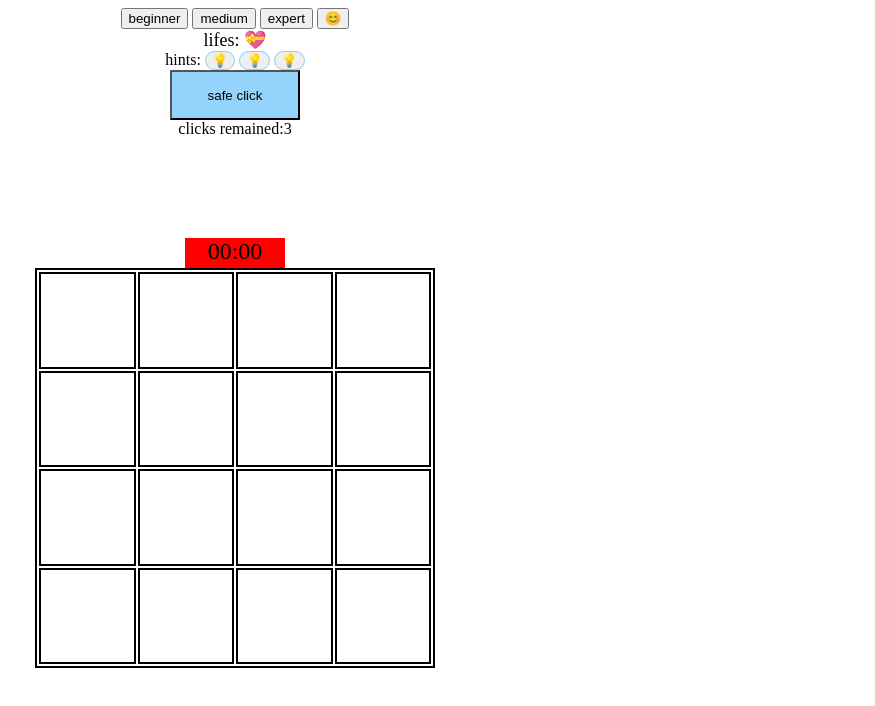
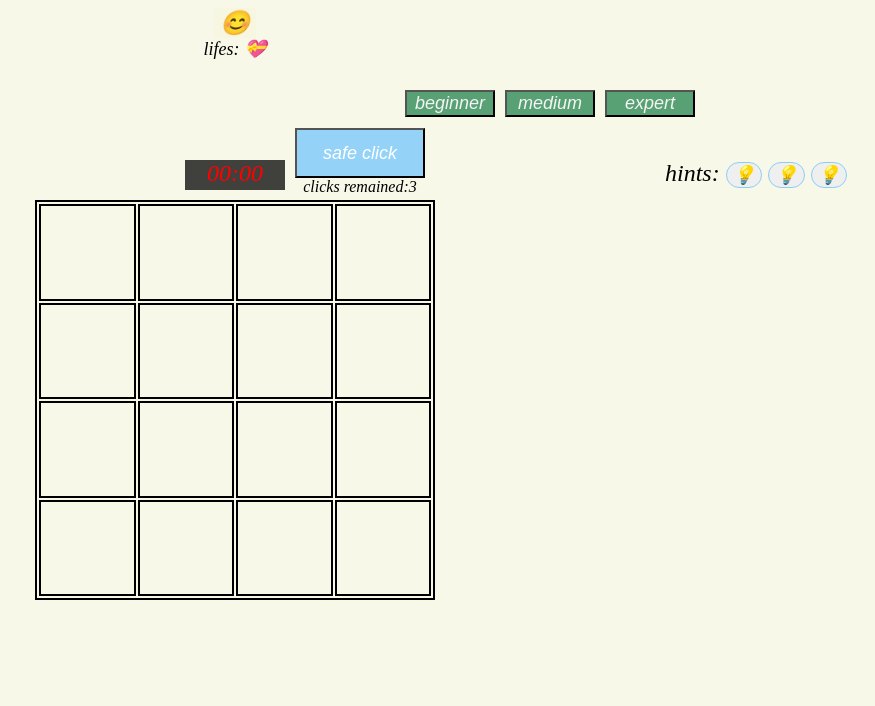
Before and after one commit to Bar26/mine-sweeper, a plain HTML site: page index.html in a window 1280 px wide. Shown: the whole page, without its empty margins (405-1280 px from the left). Drawn offline with Linux system fonts and the light colour scheme.

Commit message:
Add files via upload

```diff
--- a/css/main.css
+++ b/css/main.css
@@ -1,6 +1,11 @@
 
 body{
     text-align: center;
+    background-color: rgba(245, 245, 220, 0.603);
+}
+
+*{
+    font-style: italic;
 }
 
 img{
@@ -20,6 +25,9 @@ table{
     border: 2px solid black;
 }
 
+button{
+    cursor: pointer;
+}
 
 td{
     height: 2em;
@@ -43,14 +51,15 @@ span.content{
 }
 
 .timer{
-    background-color: red;
-    color: black;
+    background-color: rgba(0, 0, 0, 0.74);
+    color: red;
     width: 100px;
     height: 30px;
     font-size: x-large;
     text-align: center;
     display: inline-block;
     margin-top: 100px;
+    margin-bottom: 10px;
 
 }
 
@@ -58,9 +67,18 @@ span.content{
     background-color:burlywood;
 }
 
+.hint{
+    font-size: x-large;
+    position: absolute;
+    top: 160px;
+    left: 1070px;
+
+}
+
 .hint button{
     border-radius: 50px;
     border: lightskyblue 1px solid;
+    font-size: large;
 
 }
 
@@ -69,12 +87,54 @@ span.content{
     border: 0ch;
 }
 
+.safeClick{
+   position: absolute;
+   top: 128px;
+   left: 700px;
+
+}
+
 .safeClick button{
     background-color: rgba(135, 206, 250, 0.877);
     width: 130px;
     height: 50px;
+    font-size: large;
+    color: white;
+
 }
 
 .revealed{
     outline: 3px rgb(58, 173, 245) solid;
 }
+
+.level{
+    background-color: rgba(46, 139, 86, 0.788);
+    color: whitesmoke;
+    font-size: large;
+    position: absolute;
+    top: 90px;
+    width:90px;
+}
+
+.level.beginner{
+    left: 810px;
+
+}
+.level.medium{
+    left: 910px;
+
+}
+.level.expert{
+    left: 1010px;
+}
+
+
+.heart{
+    font-size: large;
+}
+
+.smiley{
+    background-color: rgba(245, 245, 220, 0.603);
+    border: 0px;
+    font-size: x-large;
+}
--- a/index.html
+++ b/index.html
@@ -8,9 +8,13 @@
     <title>Document</title>
     <link rel="stylesheet" href="css/main.css">
 </head>
-<button onclick="init(4,2)" class="begginer">beginner</button>
-<button onclick="init(8,12)" class="begginer">medium</button>
-<button onclick="init(12,30)" class="begginer">expert</button>
+
+
+
+<body onload="init()">
+    <button onclick="init(4,2)" class="level beginner">beginner</button>
+<button onclick="init(8,12)" class="level medium">medium</button>
+<button onclick="init(12,30)" class="level expert">expert</button>
 <button onclick="resetLevel()" class="smiley">😊</button>
 <div class="heart">lifes: <span></span></div>
 <div class="hint"> hints:
@@ -19,19 +23,15 @@
     <button onclick="hintClicked(this)" class="last">💡</button>
 </div>
 <div class="safeClick">
-    <div>
          <button onclick="revealSafeClick()"> safe click</button>
          <div>clicks remained:<span class="safeCount"></span></div>
         </div>
 
-
-<body onload="init()">
     <div class="timer"></div>
     <div class="container">
 
-        <!-- <img src="img/bomb.jpg" /> -->
 
-        <!-- <img src="img/flag.jpg" /> -->
+
     </div>
 
 
--- a/js/game.js
+++ b/js/game.js
@@ -35,9 +35,6 @@ function init(size = 4, numMines = 2) {
 
     elSafeCount.innerHTML = '3'
     gSafeClicks = 3
-
-
-
     gMines = []
     gSize = size
     gNumMines = numMines
@@ -52,10 +49,11 @@ function init(size = 4, numMines = 2) {
     gCellsShown = 0
     gCountMarked = 0
     gNumClicks = 0
-
     gSec = 0
     gMin = 0
 }
+
+
 
 
 function cellClicked(elCell, i, j) {
@@ -103,6 +101,32 @@ function cellClicked(elCell, i, j) {
     }
 }
 
+
+function rightclick(elcell, cell) {     //TODO
+    if (cell.isShown) return
+    var elFlag = elcell.querySelector('span.flag')
+    gNumClicks++
+    if (gNumClicks === 1) gTimeInterval = setInterval(timerCycle, 1000)
+    if (cell.isMarked) {
+        cell.isMarked = false
+        elFlag.style.display = 'none'
+        if (cell.isMine) {
+            gCountMarked--
+        }
+
+    } else {
+        cell.isMarked = true
+        elFlag.style.display = 'block'
+        if (cell.isMine) {
+            gCountMarked++
+            if (gCellsShown === gCellsCount && gCountMarked === gNumMines) {
+                gIsWin = true
+                gameOver()
+            }
+        }
+    }
+
+}
 
 
 function gameOver() {
--- a/js/utils.js
+++ b/js/utils.js
@@ -25,8 +25,7 @@ function createBoard(size) {                    //DONE
 }
 
 
-
-function getRandomEmptyCellIdx(board) {        //DONE
+function getRandomEmptyCellIdx(board) {
     var emptyCellsIndx = []
     for (var i = 0; i < board.length; i++) {
         for (var j = 0; j < board.length; j++) {
@@ -38,7 +37,6 @@ function getRandomEmptyCellIdx(board) {        //DONE
     var cellIdx = emptyCellsIndx[randomIdx]
     return cellIdx
 }
-
 
 
 function createMines(board, numMines) {
@@ -81,6 +79,7 @@ function setMinesNegsCount(board) {
         }
     }
 }
+
 function printMat(mat, selector) {
 
     var strHTML = '<table><tbody>';
@@ -119,34 +118,6 @@ function printMat(mat, selector) {
 
 
 }
-
-
-function rightclick(elcell, cell) {     //TODO
-    if (cell.isShown) return
-    var elFlag = elcell.querySelector('span.flag')
-    gNumClicks++
-    if (gNumClicks === 1) gTimeInterval = setInterval(timerCycle, 1000)
-    if (cell.isMarked) {
-        cell.isMarked = false
-        elFlag.style.display = 'none'
-        if (cell.isMine) {
-            gCountMarked--
-        }
-
-    } else {
-        cell.isMarked = true
-        elFlag.style.display = 'block'
-        if (cell.isMine) {
-            gCountMarked++
-            if (gCellsShown === gCellsCount && gCountMarked === gNumMines) {
-                gIsWin = true
-                gameOver()
-            }
-        }
-    }
-
-}
-
 
 
 function showNegs(board, cellI, cellJ) {
@@ -206,46 +177,7 @@ function resetLevel(){
 }
 
 
-// window.addEventListener('contextmenu', function (e) {
-//     console.log('hi')
-
-//     e.preventDefault();
-//   }, false);
-
-
-
-function renderCell(location, value) {
-    var elCell = document.querySelector(`.cell-${location.i}-${location.j}`);
-    elCell.innerHTML = value;
-}
-
-
-
-function getClassName(location) {
-    var cellClass = 'cell-' + location.i + '-' + location.j;
-    return cellClass;
-}
-
-// function getRandomColor() {
-//     var letters = '0123456789ABCDEF';
-//     var color = '#';
-//     for (var i = 0; i < 6; i++) {
-//         color += letters[Math.floor(Math.random() * 16)];
-//     }
-//     return color;
+// function getClassName(location) {
+//     var cellClass = 'cell-' + location.i + '-' + location.j;
+//     return cellClass;
 // }
-
-
-
-// function getRandomIntInclusive(min, max) {
-//     return Math.floor(Math.random() * (max - min + 1)) + min;
-// }
-
-
-  // var elCells = document.querySelectorAll(`.noContextMenu`)           מבטל קליק ימני לכולם בבת אחת
-    // for (var i = 0; i < elCells.length; i++) {
-    //     elCells[i].addEventListener('contextmenu', function (e) {
-    //         rightclick(elCells[i])
-    //         e.preventDefault();
-    //     }, false);
-    // }
```
